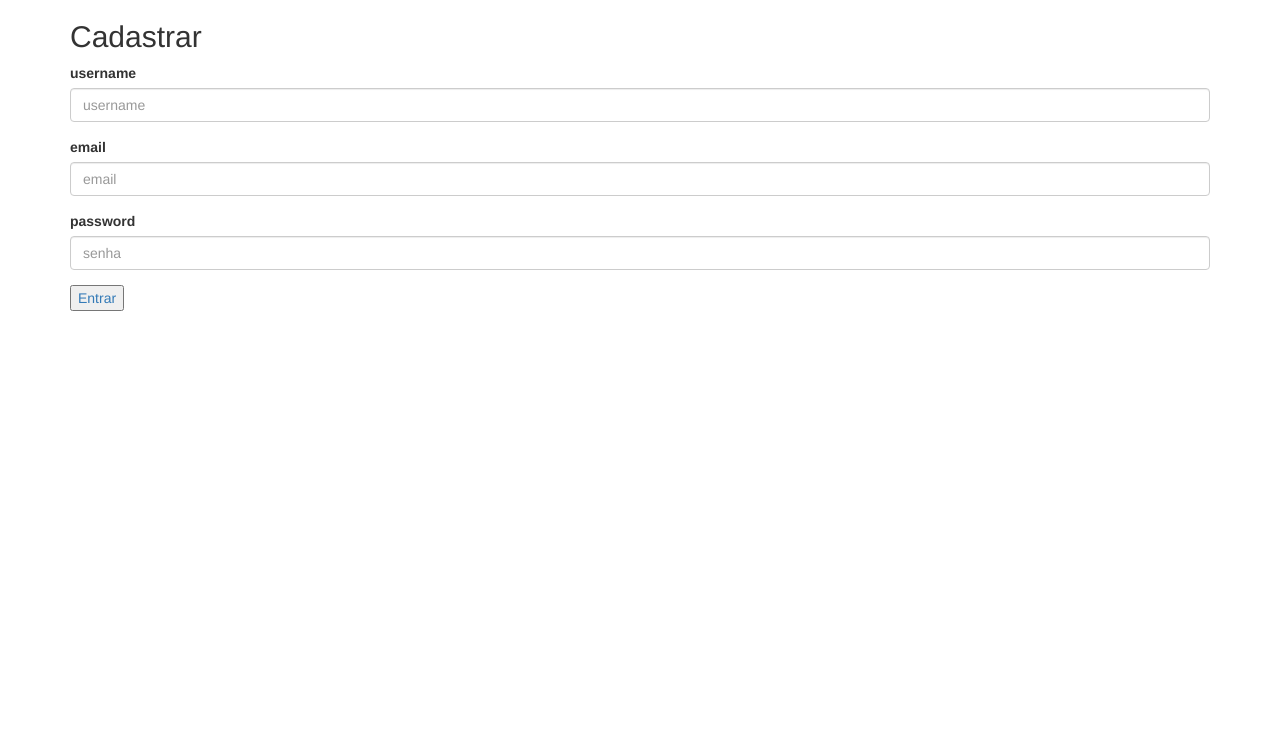
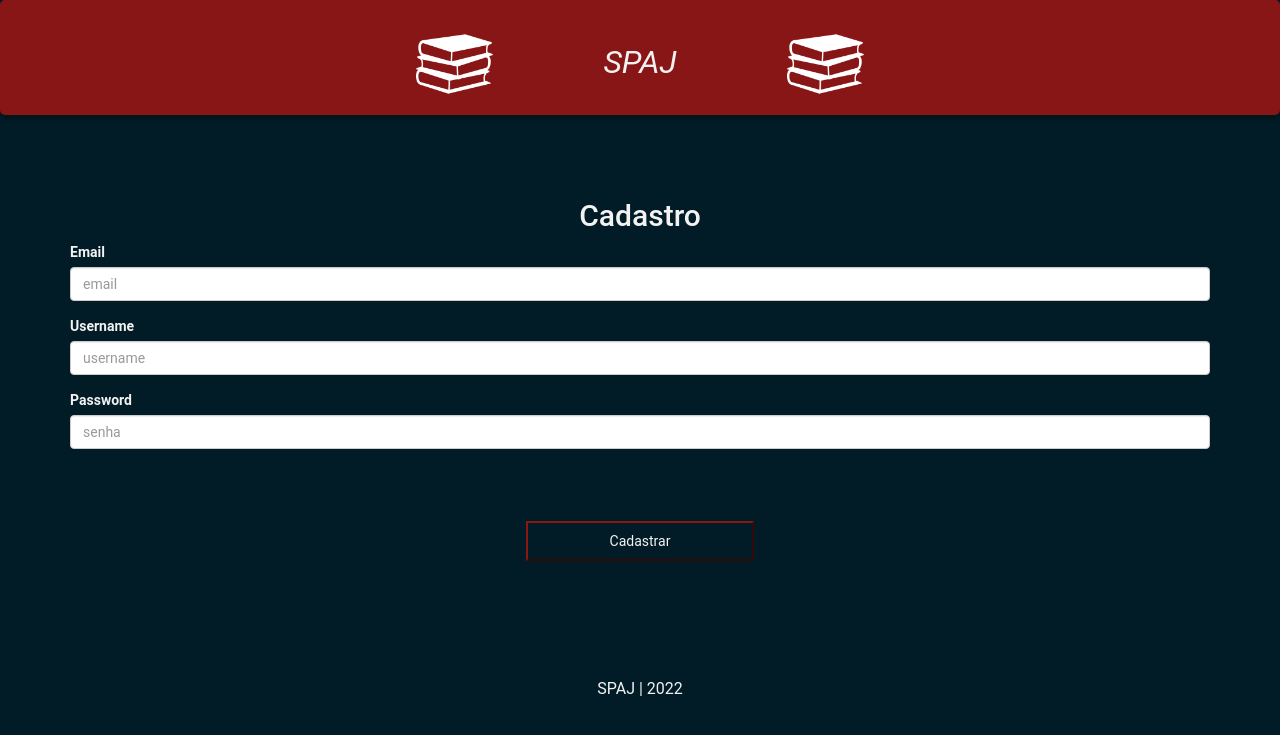
Before and after one commit to ZaneLLl/SPAJ, a Django app: page /cadastrar/ in a window 1280 px wide. Shown: the top 735 px of the page. Run offline with Django 4.2, Linux system fonts and the light colour scheme; some libraries are stand-ins or nearby versions.

Commit message:
Ultima atualização 02/12

```diff
--- a/spaj/Home/templates/cadastrar.html
+++ b/spaj/Home/templates/cadastrar.html
@@ -1,54 +1,64 @@
 {% load static %}
 <html>
     <head>
-    <title>SPAJ - Cadastrar</title>
-    <meta charset="utf-8" />
-    <meta http-equiv="X-UA-Compatible" content="IE=edge" />
-    <meta name="viewport" content="width=device-width, initial-scale=1" />
-    <link rel="icon" href="./imagens/favicon-16x16.png" />
+        <title>SPAJ - Cadastro</title>
+        <meta charset="utf-8">
+        <meta http-equiv="X-UA-Compatible" content="IE=edge">
+        <meta name="viewport" content="width=device-width, initial-scale=1">
+        <link rel="icon" href="./imagens/favicon-16x16.png">
 
         <!-- CDN do CSS do Bootstrap 3 -->
-    <link
-      rel="stylesheet"
-      href="https://maxcdn.bootstrapcdn.com/bootstrap/3.3.7/css/bootstrap.min.css"
-      integrity="sha384-BVYiiSIFeK1dGmJRAkycuHAHRg32OmUcww7on3RYdg4Va+PmSTsz/K68vbdEjh4u"
-      crossorigin="anonymous"
-    />
+        <link rel="stylesheet" href="https://maxcdn.bootstrapcdn.com/bootstrap/3.3.7/css/bootstrap.min.css" integrity="sha384-BVYiiSIFeK1dGmJRAkycuHAHRg32OmUcww7on3RYdg4Va+PmSTsz/K68vbdEjh4u" crossorigin="anonymous">
 
         <!-- CDN da jQuery 3.5.1. Tem que vir antes do javascript do Bootstrap 3 -->
-    <script
-      src="https://code.jquery.com/jquery-3.5.1.min.js"
-      integrity="sha256-9/aliU8dGd2tb6OSsuzixeV4y/faTqgFtohetphbbj0="
-      crossorigin="anonymous"
-    ></script>
+        <script src="https://code.jquery.com/jquery-3.5.1.min.js" integrity="sha256-9/aliU8dGd2tb6OSsuzixeV4y/faTqgFtohetphbbj0=" crossorigin="anonymous"></script>
+
+        <!-- linkando os arquivos de css e js-->
+        <link rel="stylesheet" type="text/css" href="{% static 'css/estilo-geral.css' %}">
+
+        <script defer src=".java.js"></script>
     </head>
-    </head>
+
     <body>
+        <header>
+            <img style="margin-right: 8%;" class="dragao-header" src="{% static './imagens/logo.png' %}">
+            SPAJ
+            <img style="margin-left: 8%;" class="dragao-header" src="{% static './imagens/logo.png' %}">
+        </header>
+        <section>
             <div class = "container mt-4">
-        <form action = "submit" method = "POST">{% csrf_token %}
-          <h2>Cadastrar</h2>
+                <form action = "submit", method = "POST">{% csrf_token %}
+                <h2>Cadastro</h2>
                 <div class = "form-group">
-            <label for = "username">username</label>
-            <input type ="text" class="form-control" id="username" name="username" placeholder = "username">
+                    <label for = "email">Email</label>
+                    <input type ="text", class="form-control" id="email" name="email" placeholder = "email">
                 </div>
                 <div class = "form-group">
-            <label for = "email">email</label>
-            <input type ="email" class="form-control" id="email" name="email" placeholder = "email">
+                    <label for = "username">Username</label>
+                    <input type ="text", class="form-control" id="username" name="username" placeholder = "username">
                 </div>
+
                 <div class = "form-group">
-            <label for = "password">password</label>
-            <input type ="password" class="form-control" id="password" name="password" placeholder = "senha">
+                    <label for = "password">Password</label>
+                    <input type ="password", class="form-control" id="password" name="password" placeholder = "senha">
                 </div>
+
                 <div>
                     {% for message in messages %}
                     <div class="alert alert-danger">
-                  <strong>Erro!</strong> {{ message }}
+                        <strong>Erro!</strong>  {{ message }}
                     </div>
                     {% endfor %}
-                <a href="index.html"><button type="submit">Entrar</button></a>
+                    <a href="index.html"><button class="botao-login" type="submit">Cadastrar</button></a>
                 </div>
-            </form>
+
                 </form>
             </div>
+
+        </section>
+
+        <footer>
+               SPAJ | 2022
+        </footer>
     </body>
 </html>
--- a/spaj/Home/urls.py
+++ b/spaj/Home/urls.py
@@ -2,12 +2,15 @@ from django.urls import path
 from.import views
 
 urlpatterns = [
+    path('', views.initial) ,
     path('home/', views.home),
     path('login/', views.login_user),
     path('login/submit', views.submit_login),
     path('home/logout/', views.logout_user),
     path('cadastrar/', views.register_user),
     path('cadastrar/submit', views.submit_user),
-    path('home/introducao-jogo', views.introducaoJogo)
+    path('home/introducao', views.introducaoJogo),
+    path('home/regras', views.regras),
+    path('home/sobreSpaj', views.sobreSpaj)
 
 ]
--- a/spaj/Home/views.py
+++ b/spaj/Home/views.py
@@ -8,7 +8,8 @@ from django.contrib.auth.decorators import login_required
 from django.contrib.auth.models import User
 from django.db.models import Q
 
-
+def initial(request):
+    return redirect('/home/')
 def register_user(request):
     print(request.user)
     return render(request, 'cadastrar.html')
@@ -52,4 +53,10 @@ def submit_login(request):
     return redirect('http://127.0.0.1:8000/login/')
 
 def introducaoJogo(request):
-        return render(request,'in')
+        return render(request,'introducao.html')
+
+def regras(request):
+    return render(request, 'regras.html')
+
+def sobreSpaj(request):
+    return render(request, 'SPAJ.html')
--- a/spaj/ficha/views.py
+++ b/spaj/ficha/views.py
@@ -44,10 +44,8 @@ def set_ficha (request):
             Vitalidade = int(request.POST.get('vitalidadehtml'))
             Força = int(request.POST.get('forcahtml'))
             Luta = int(request.POST.get('lutahtml'))
-            if ((Sabedoria <= 17) and (Conhecimento <= 17) and (Agilidade <= 17) and (Destreza <= 17) and (ConstFisica <= 17) and (Percepção <= 17)
-                and (Carisma <= 17) and (Vitalidade == ConstFisica) and (Força == ConstFisica)  and (Luta == Agilidade)):
 
-                novaFicha = fichas.objects.create(
+            novaFicha = fichas.objects.create(
                 nomePersonagem = form.cleaned_data.get('nomePersonagem'),
                 historiaPersonagem = form.cleaned_data.get('historiaPersonagem'),
                 id_aventura = form.cleaned_data.get('id_aventura'),
@@ -63,7 +61,7 @@ def set_ficha (request):
                 Força = Força,
                 Luta = Luta,
                 )
-                novaFicha.save()
+            novaFicha.save()
             return redirect('/ficha/')
 
 
--- a/spaj/static/css/estilo-geral.css
+++ b/spaj/static/css/estilo-geral.css
@@ -175,7 +175,6 @@ nav li{
 nav a{
 	color: #f2f2f2;
 	font-weight: 200;
-	font-size: large;
 	text-decoration: none;
 }
 nav a:hover{
@@ -304,14 +303,43 @@ nav a:hover{
 
 /* tela grande pc */
 @media only screen and (min-width:1199px){
+    nav a{
+        font-size: 2.0rem;
+    }
     .dragao-header{
-        width: 5%;
+        width: 6%;
+        marg
     }
     .dragao-fim{
         width: 9%;
     }
     .botao-login{
-        margin-left: 30%;
+        margin-left: 40%;
+    }
+    .dragao-fim{
+        width: 5%;
+    }
+    #img-tela-1{
+        margin-left: 35%;
+        width: 30%;
+        margin-bottom: 5%;
+        margin-top: 3%;
+    }
+    .gambiarra-botao{
+        width: 70%;
+    }
+    .botoes-index{
+        margin-top: 4%;
+        margin-left: 22%;
+    }
+    .dois-dados{
+        width: 30%;
+        margin-left: 36%;
+        margin-bottom: 5%;
+    }
+    .txt-explica{
+        font-size: 1.5rem;
+        margin: 5%;
     }
 }
 
```
Also changed, not shown: spaj/Home/templates/SPAJ.html (+10 -10 lines), spaj/Home/templates/home.html (+4 -4 lines), spaj/Home/templates/regras.html (+9 -8 lines). Lines whose indentation alone changed are shown as unchanged.
